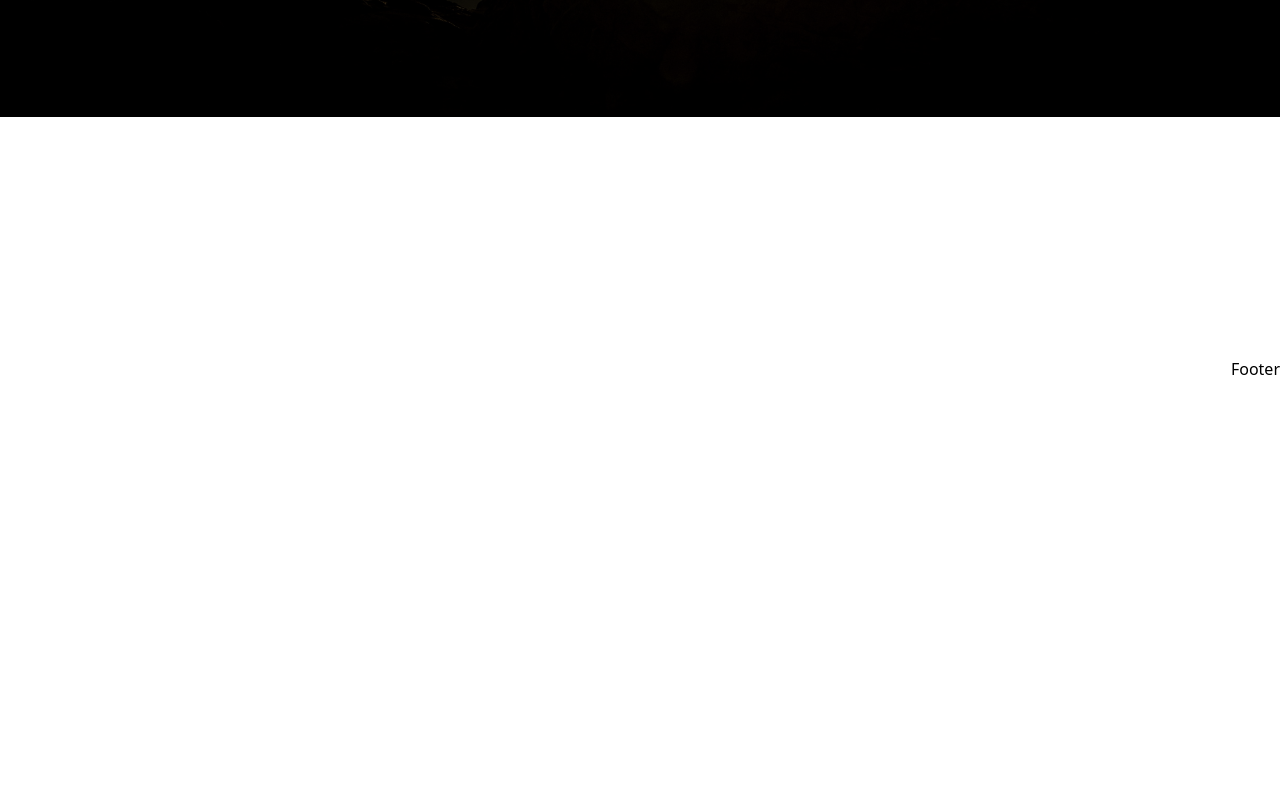
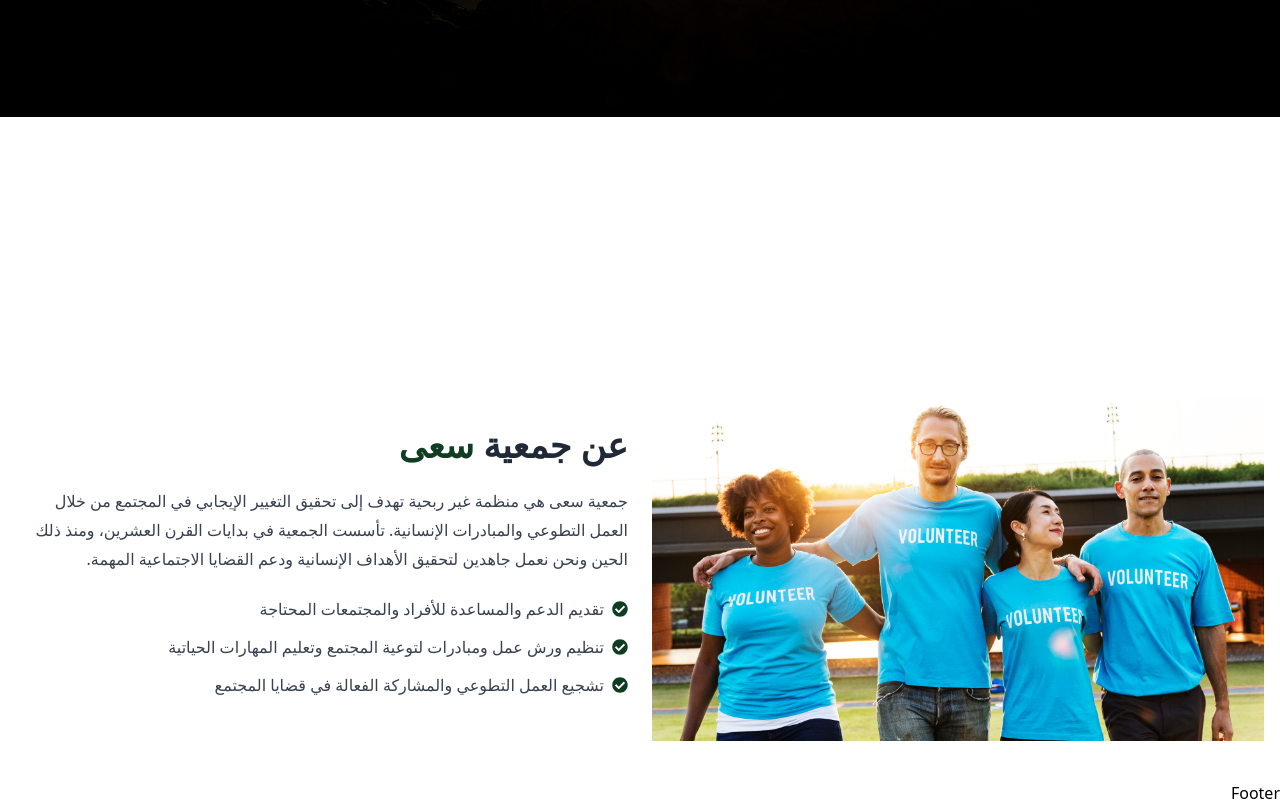
Before and after one commit to Safeya-Yasien/saye_react, a React (Vite) app: page / in a window 1280 px wide. Shown: the part 673-1478 px from the top of the page. Before the commit the page ends 1054 px from the top, so only its background shows below. Built offline with nearby package versions, Linux system fonts and the light colour scheme.

Commit message:
add about sayee section in home page

```diff
--- /dev/null
+++ b/src/components/saye/homeComponents/AboutSayee.tsx
@@ -0,0 +1,49 @@
+import { FaCheckCircle } from "react-icons/fa";
+
+import vision from "@assets/homeImgs/vision.jpg";
+
+const AboutUs = () => {
+  return (
+    <section className="about-us py-10">
+      <div className="container mx-auto px-4">
+        <div className="flex flex-col lg:flex-row items-center gap-6">
+          <div className="lg:w-1/2 mb-4 lg:mb-0">
+            <img
+              src={vision}
+              alt="mission"
+              loading="lazy"
+              className="w-full h-auto"
+            />
+          </div>
+          <div className="lg:w-1/2">
+            <h2 className="section-title mb-4 text-[35px] font-bold text-gray-800">
+              عن جمعية <span className="text-myGreen-dark">سعى</span>
+            </h2>
+            <p className="text-gray-700 mb-4 text-[16px] leading-[1.8]">
+              جمعية سعى هي منظمة غير ربحية تهدف إلى تحقيق التغيير الإيجابي في
+              المجتمع من خلال العمل التطوعي والمبادرات الإنسانية. تأسست الجمعية
+              في بدايات القرن العشرين، ومنذ ذلك الحين ونحن نعمل جاهدين لتحقيق
+              الأهداف الإنسانية ودعم القضايا الاجتماعية المهمة.
+            </p>
+            <ul className="my-5  text-gray-700">
+              <li className="relative mb-2 font-medium leading-[30px] flex items-center gap-2">
+                <FaCheckCircle className="text-myGreen-dark" />
+                تقديم الدعم والمساعدة للأفراد والمجتمعات المحتاجة
+              </li>
+              <li className="relative mb-2 font-medium leading-[30px] flex items-center gap-2">
+                <FaCheckCircle className="text-myGreen-dark" />
+                تنظيم ورش عمل ومبادرات لتوعية المجتمع وتعليم المهارات الحياتية
+              </li>
+              <li className="relative mb-2 font-medium leading-[30px] flex items-center gap-2">
+                <FaCheckCircle className="text-myGreen-dark" />
+                تشجيع العمل التطوعي والمشاركة الفعالة في قضايا المجتمع
+              </li>
+            </ul>
+          </div>
+        </div>
+      </div>
+    </section>
+  );
+};
+
+export default AboutUs;
--- a/src/components/saye/homeComponents/index.ts
+++ b/src/components/saye/homeComponents/index.ts
@@ -1,5 +1,10 @@
 import Landing from "./Landing";
+import AboutSayee from "./AboutSayee";
 
 
 
-export {Landing}
+
+export {Landing,
+    AboutSayee,
+
+}
--- a/src/pages/Home.tsx
+++ b/src/pages/Home.tsx
@@ -1,11 +1,12 @@
-import { Landing } from "@/components/saye/homeComponents"
+import { AboutSayee, Landing } from "@/components/saye/homeComponents";
 
 const Home = () => {
   return (
     <div>
-      <Landing/>
+      <Landing />
+      <AboutSayee />
     </div>
-  )
-}
+  );
+};
 
-export default Home
+export default Home;
--- a/src/routes/AppRouter.tsx
+++ b/src/routes/AppRouter.tsx
@@ -4,6 +4,7 @@ import {
   Donate,
   Error,
   Home,
+  JoinUs,
   Login,
   Register,
   VolunteerOpportunity,
@@ -45,6 +46,10 @@ const router = createBrowserRouter([
         path: "/donate",
         element: <Donate />,
       },
+      {
+        path: "/join-us",
+        element: <JoinUs />,
+      },
     ],
   },
 ]);
```
Also changed, not shown: src/assets/homeImgs/vision.jpg (added).
